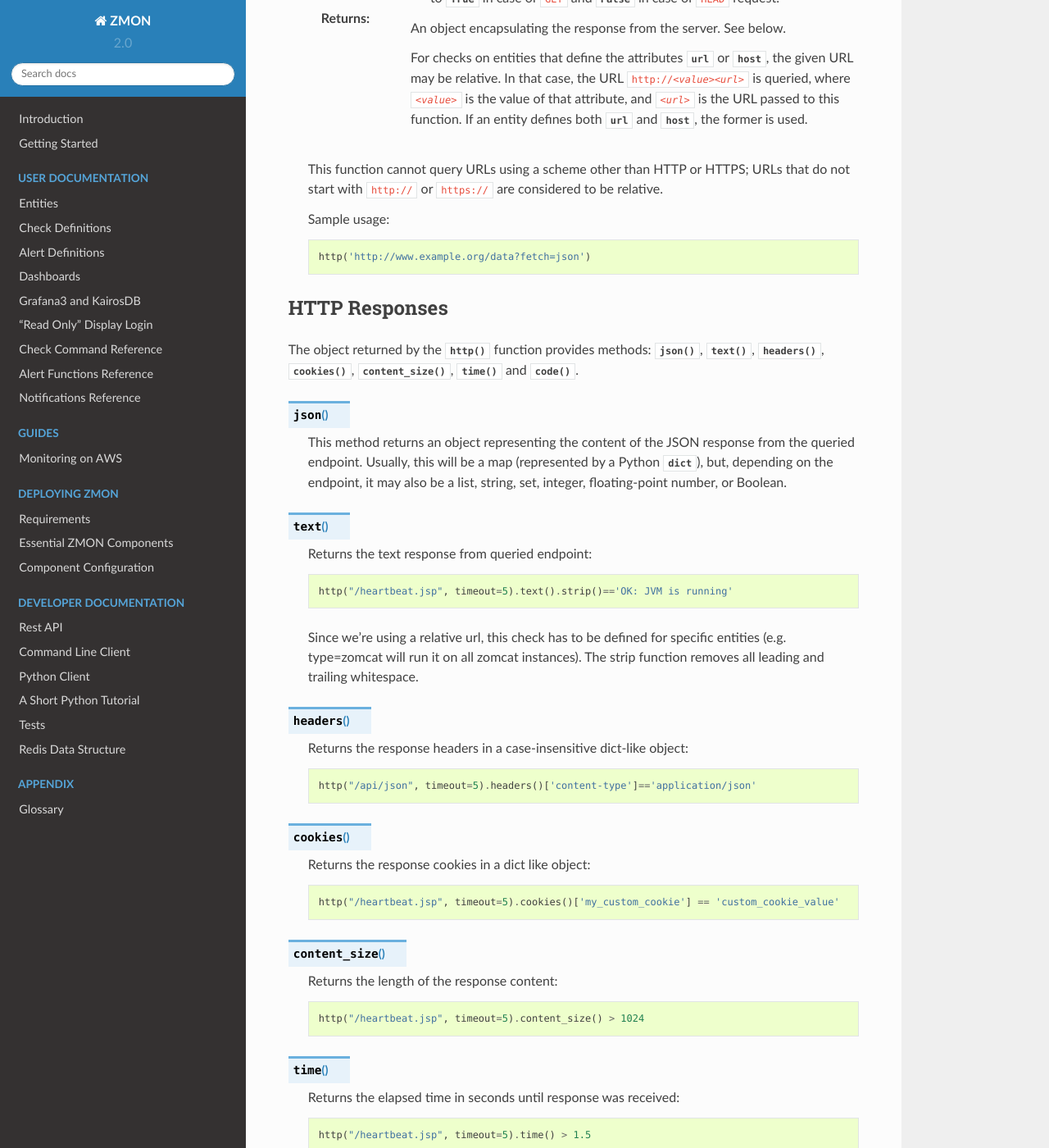
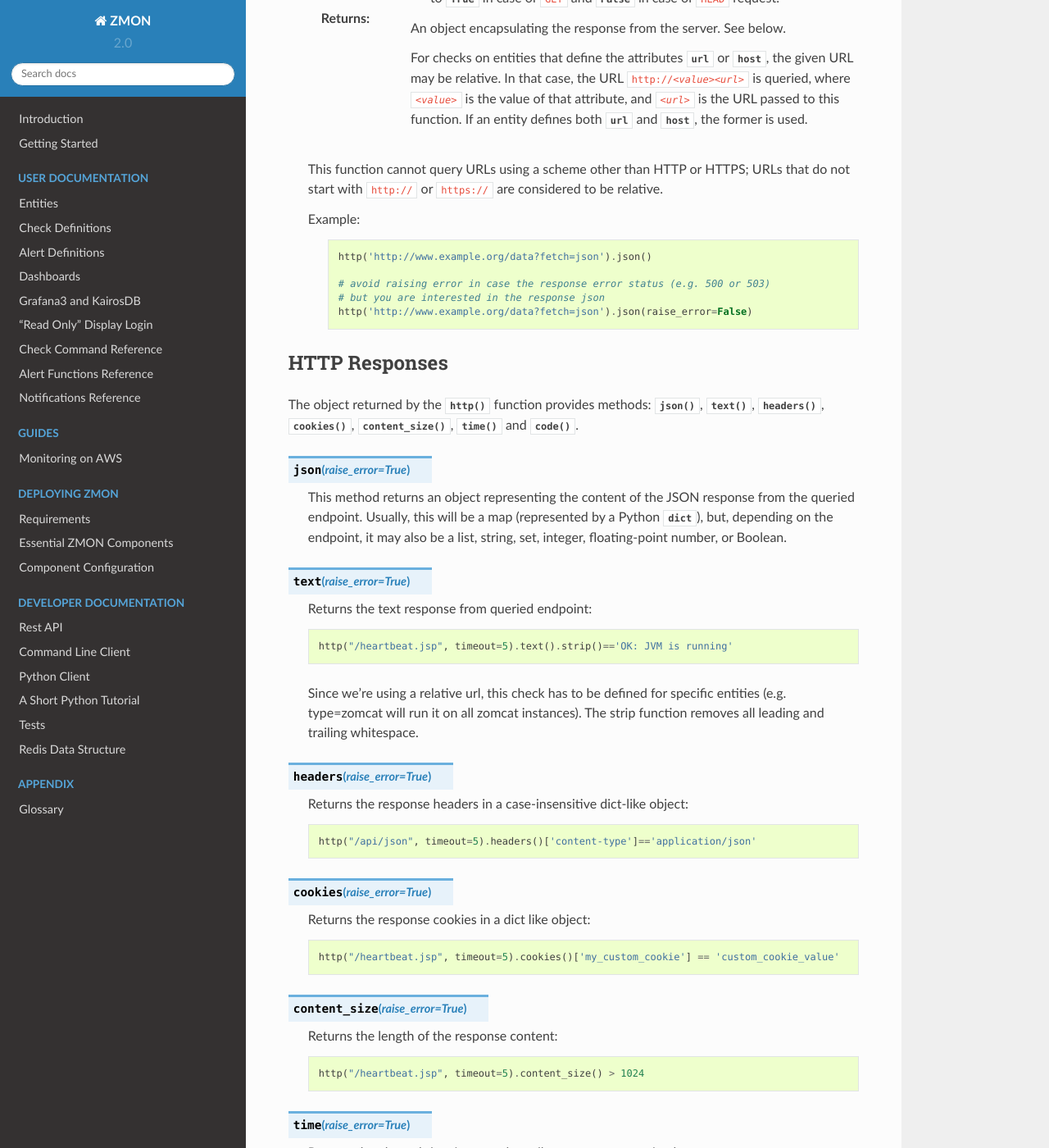
Before and after one commit to zalando-zmon/zmon-docs, a Sphinx documentation site: the page built from docs/user/check-ref/http_wrapper.rst, in a window 1280 px wide and 1400 px high, scrolled down 600 px. Shown: the whole window at 82% size. Built offline with Sphinx 7.4.7 and the Read the Docs theme 2.0.0, drawn with Linux system fonts in a browser that asks for light colours.

Commit message:
Add raise_error to http methods

```diff
--- a/docs/user/check-ref/http_wrapper.rst
+++ b/docs/user/check-ref/http_wrapper.rst
@@ -19,20 +19,27 @@ Access to HTTP (and HTTPS) endpoints is provided by the :py:func:`http` function
 
     This function cannot query URLs using a scheme other than HTTP or HTTPS; URLs that do not start with :samp:`http://` or :samp:`https://` are considered to be relative.
 
-    Sample usage::
+    Example:
 
-        http('http://www.example.org/data?fetch=json')
+        .. code-block:: python
+
+            http('http://www.example.org/data?fetch=json').json()
+
+            # avoid raising error in case the response error status (e.g. 500 or 503)
+            # but you are interested in the response json
+            http('http://www.example.org/data?fetch=json').json(raise_error=False)
+
 
 HTTP Responses
 ^^^^^^^^^^^^^^
 
 The object returned by the :py:func:`http` function provides methods: :py:meth:`json`, :py:meth:`text`, :py:meth:`headers`, :py:meth:`cookies`, :py:meth:`content_size`, :py:meth:`time` and :py:meth:`code`.
 
-.. py:method:: json()
+.. py:method:: json(raise_error=True)
 
     This method returns an object representing the content of the JSON response from the queried endpoint. Usually, this will be a map (represented by a Python :py:obj:`dict`), but, depending on the endpoint, it may also be a list, string, set, integer, floating-point number, or Boolean.
 
-.. py:method:: text()
+.. py:method:: text(raise_error=True)
 
     Returns the text response from queried endpoint::
 
@@ -43,25 +50,25 @@ The object returned by the :py:func:`http` function provides methods: :py:meth:`
     instances). The strip function removes all leading and trailing
     whitespace.
 
-.. py:method:: headers()
+.. py:method:: headers(raise_error=True)
 
     Returns the response headers in a case-insensitive dict-like object::
 
         http("/api/json", timeout=5).headers()['content-type']=='application/json'
 
-.. py:method:: cookies()
+.. py:method:: cookies(raise_error=True)
 
     Returns the response cookies in a dict like object::
 
         http("/heartbeat.jsp", timeout=5).cookies()['my_custom_cookie'] == 'custom_cookie_value'
 
-.. py:method:: content_size()
+.. py:method:: content_size(raise_error=True)
 
     Returns the length of the response content::
 
         http("/heartbeat.jsp", timeout=5).content_size() > 1024
 
-.. py:method:: time()
+.. py:method:: time(raise_error=True)
 
     Returns the elapsed time in seconds until response was received::
 
@@ -75,7 +82,7 @@ The object returned by the :py:func:`http` function provides methods: :py:meth:`
 
 .. _http-actuator:
 
-.. py:method:: actuator_metrics(prefix='zmon.response.')
+.. py:method:: actuator_metrics(prefix='zmon.response.', raise_error=True)
 
     Parses the json result of a metrics endpoint into a map ep->method->status->metric
 
```
